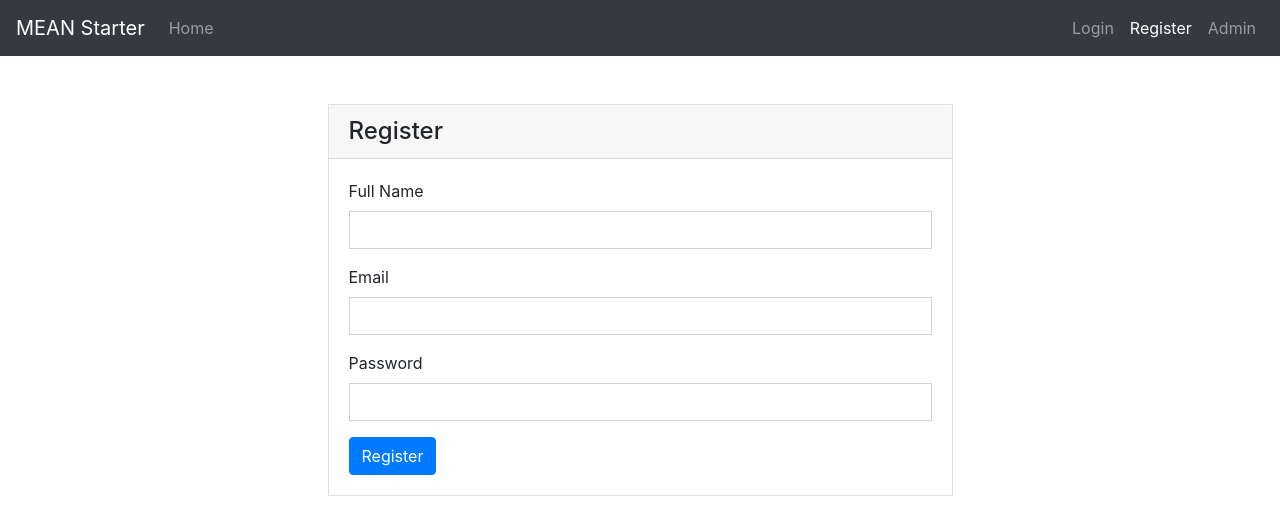
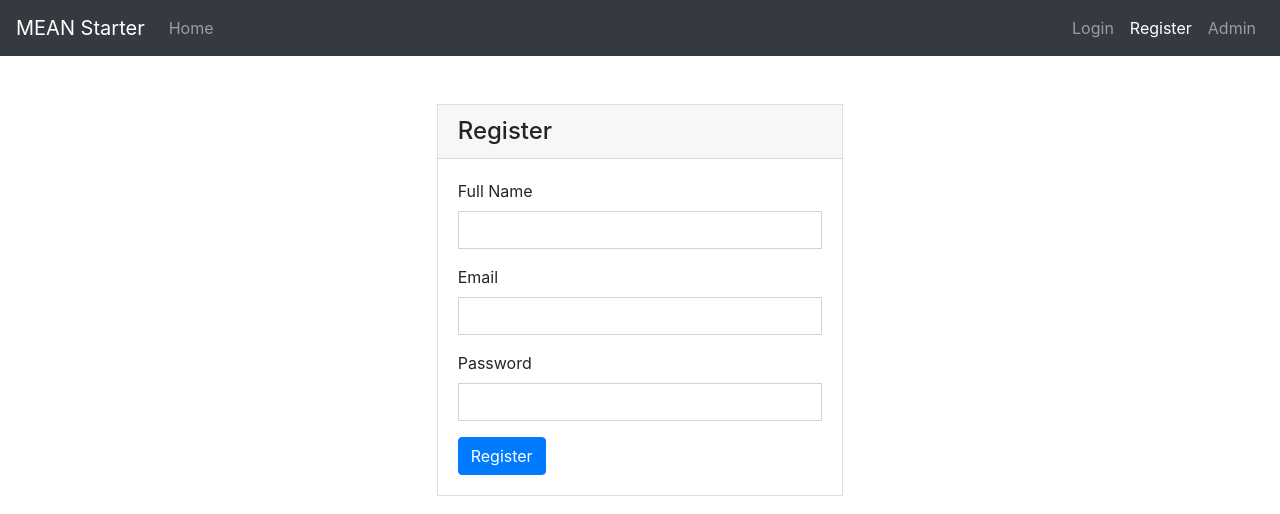
Before and after one commit to teslaji/mean-starter-kit, an Angular app: page /register in a window 1280 px wide. Shown: the top 514 px of the page. Built offline with nearby package versions, Linux system fonts and the light colour scheme.

Commit message:
general fix

```diff
--- a/src/app/app-routing.module.ts
+++ b/src/app/app-routing.module.ts
@@ -11,7 +11,7 @@ import { PagenotfoundComponent } from './pagenotfound/pagenotfound.component';
     {path : 'login', component: LoginComponent},
     {path : 'register', component : RegisterComponent},
     {path : 'admin', component : AdminComponent},
-    {path: '', redirectTo: 'home', pathMatch : 'full'},
+    {path: '', redirectTo: 'login', pathMatch : 'full'},
     {path: '**', component: PagenotfoundComponent}
   ];
 
--- a/src/app/login/login.component.html
+++ b/src/app/login/login.component.html
@@ -1,5 +1,5 @@
-<div class="row pt-5">
-  <div class="col-md-6 mx-auto">
+<div class="row pt-5 ">
+  <div class="col-md-4 mx-auto login">
     <div class="card rounded-0">
       <div class="card-header">
         <h4 class="mb-0">Login</h4>
--- a/src/app/register/register.component.html
+++ b/src/app/register/register.component.html
@@ -1,5 +1,5 @@
 <div class="row pt-5">
-  <div class="col-md-6 mx-auto">
+  <div class="col-md-4 mx-auto">
     <div class="card rounded-0">
       <div class="card-header">
         <h4 class="mb-0">Register</h4>
```
Also changed, not shown: 2 other files (tests, documents, lock files or other folders).
